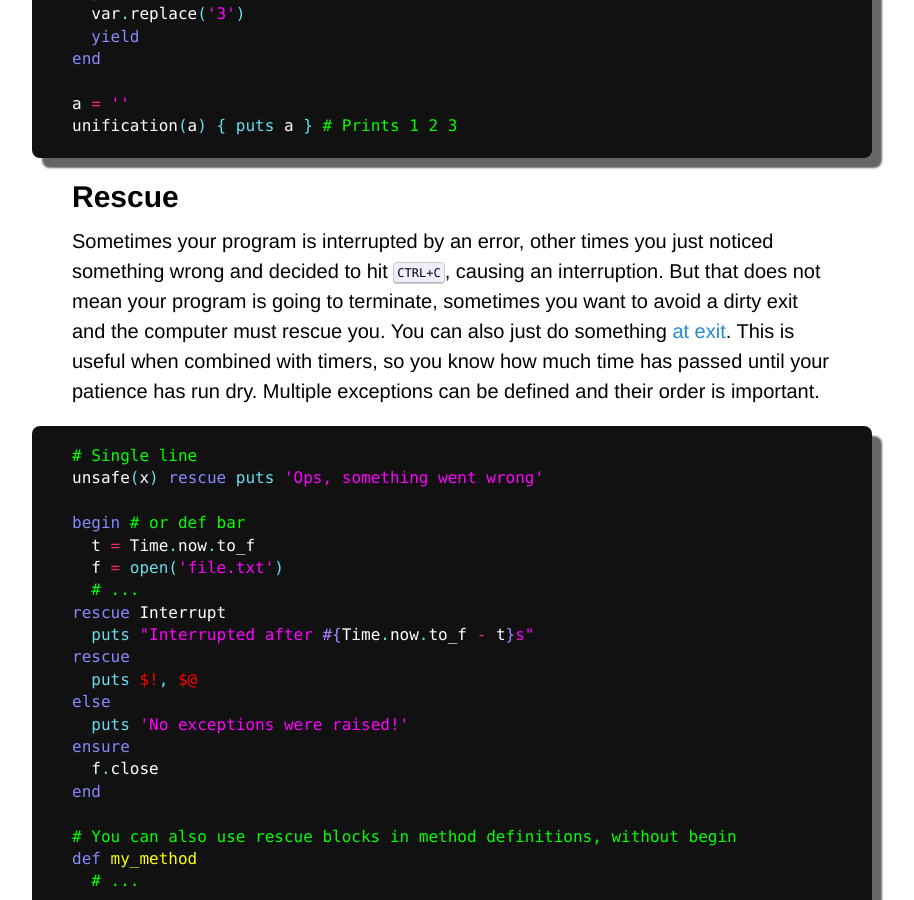
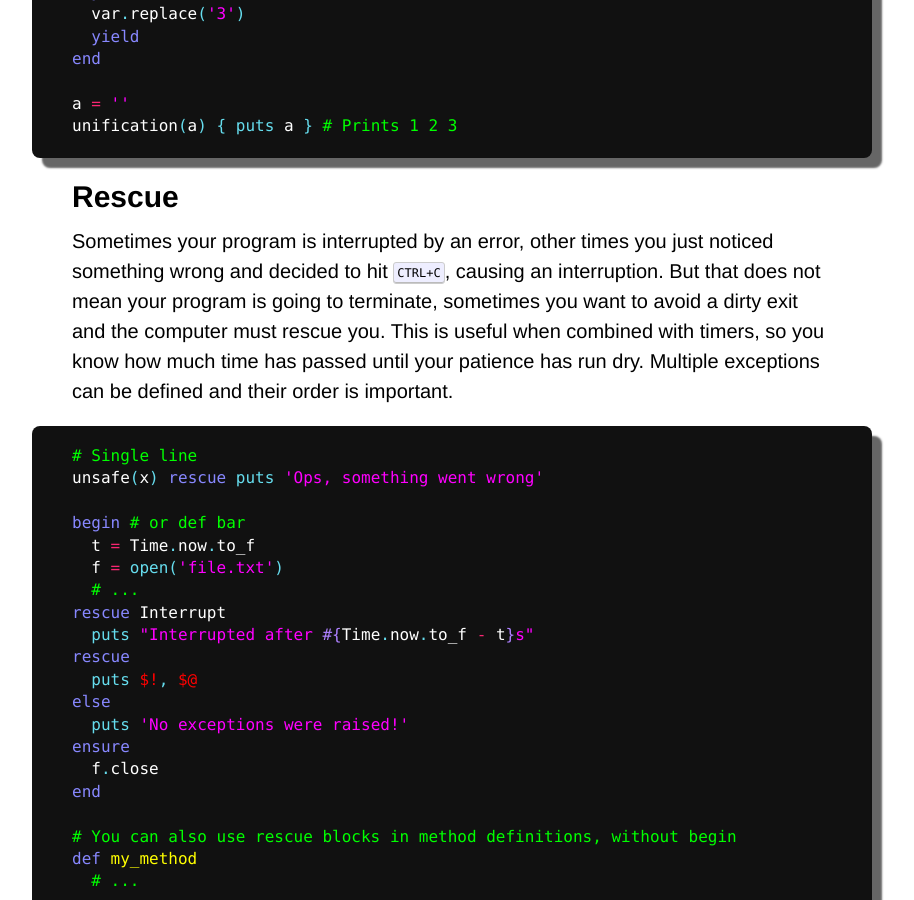
Before and after one commit to Maumagnaguagno/maumagnaguagno.github.io, a Jekyll site: the page built from ruby.md, in a window 1280 px wide and 900 px high, scrolled down 1872 px. Shown: the whole window, without its empty margins (188-1102 px from the left). Built offline with Jekyll 4.4.1, drawn with Linux system fonts in a browser that asks for light colours; our own code applies the rules of GitHub Pages for plain Markdown files.

Commit message:
Remove at_exit from Ruby Rescue section

```diff
--- a/ruby.md
+++ b/ruby.md
@@ -94,7 +94,6 @@ unification(a) { puts a } # Prints 1 2 3
 ## Rescue
 Sometimes your program is interrupted by an error, other times you just noticed something wrong and decided to hit <kbd>CTRL+C</kbd>, causing an interruption.
 But that does not mean your program is going to terminate, sometimes you want to avoid a dirty exit and the computer must rescue you.
-You can also just do something [at exit](https://ruby-doc.org/core-2.3.0/Kernel.html#method-i-at_exit).
 This is useful when combined with timers, so you know how much time has passed until your patience has run dry.
 Multiple exceptions can be defined and their order is important.
 
```
